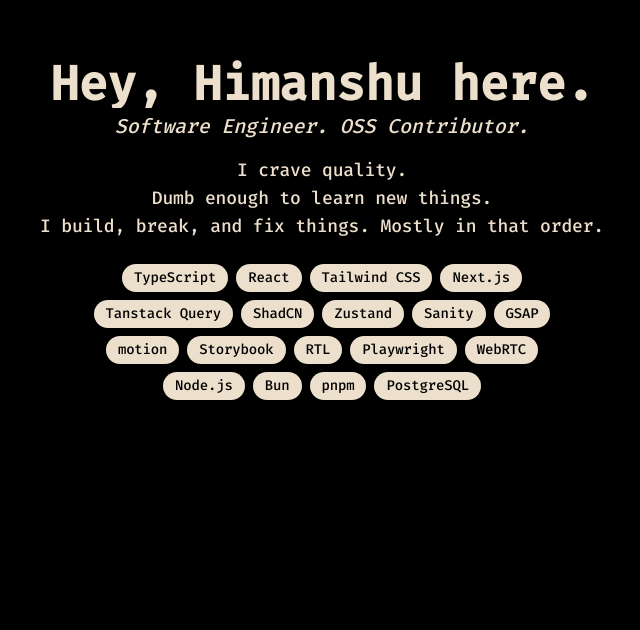
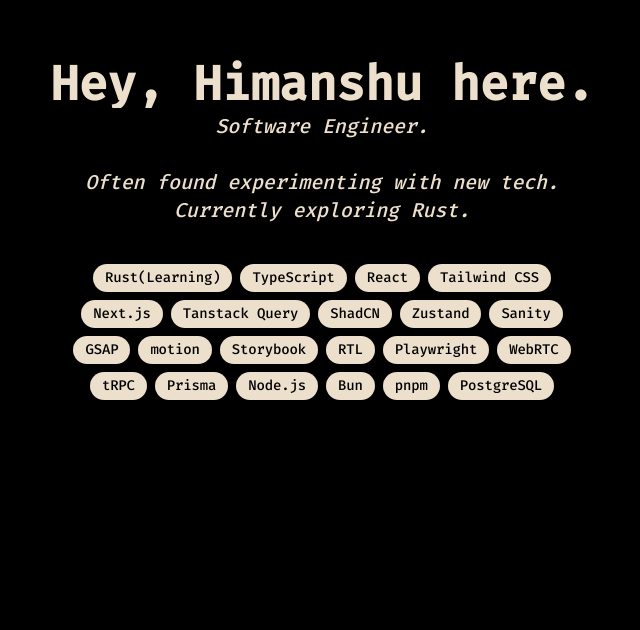
Before and after one commit to himanshu634/portfolio, a Next.js app: page / in a window 1280 px wide. Shown: the part 170-800 px from the top of the page, without its empty margins (318-958 px from the left). Built offline with nearby package versions, Linux system fonts and the light colour scheme.

Commit message:
feat: update in personal web-site

```diff
--- a/src/components/about.tsx
+++ b/src/components/about.tsx
@@ -1,6 +1,7 @@
 import SplitText from "./ui/split-text";
 
 const techStack = [
+  "Rust(Learning)",
   "TypeScript",
   "React",
   "Tailwind CSS",
@@ -15,8 +16,8 @@
   "RTL",
   "Playwright",
   "WebRTC",
-  // "tRPC",
-  // "Prisma",
+  "tRPC",
+  "Prisma",
   "Node.js",
   "Bun",
   "pnpm",
@@ -38,13 +39,12 @@
         textAlign="center"
       />
       <p className="text-base sm:text-lg md:text-xl mt-1 italic">
-        Software Engineer. OSS Contributor.
+        Software Engineer.
+        <br />
+        <br /> Often found experimenting with new tech.
+        <br /> Currently exploring Rust.
       </p>
-      <p className="text-sm sm:text-base md:text-lg max-w-xl mt-4">
-        I crave quality.
-        <br /> Dumb enough to learn new things.
-        <br />I build, break, and fix things. Mostly in that order.
-      </p>
+      <p className="text-sm sm:text-base md:text-lg max-w-xl mt-4"></p>
       <div className="flex flex-wrap gap-2 mt-6 justify-center max-w-lg">
         {techStack.map((tech) => (
           <span
--- a/src/components/header.tsx
+++ b/src/components/header.tsx
@@ -22,7 +22,7 @@
         },
         {
           name: "X",
-          link: "https://x.com/himanshu_942",
+          link: "https://x.com/himanshu_btw",
           icon: <X />,
         },
       ]}
```
